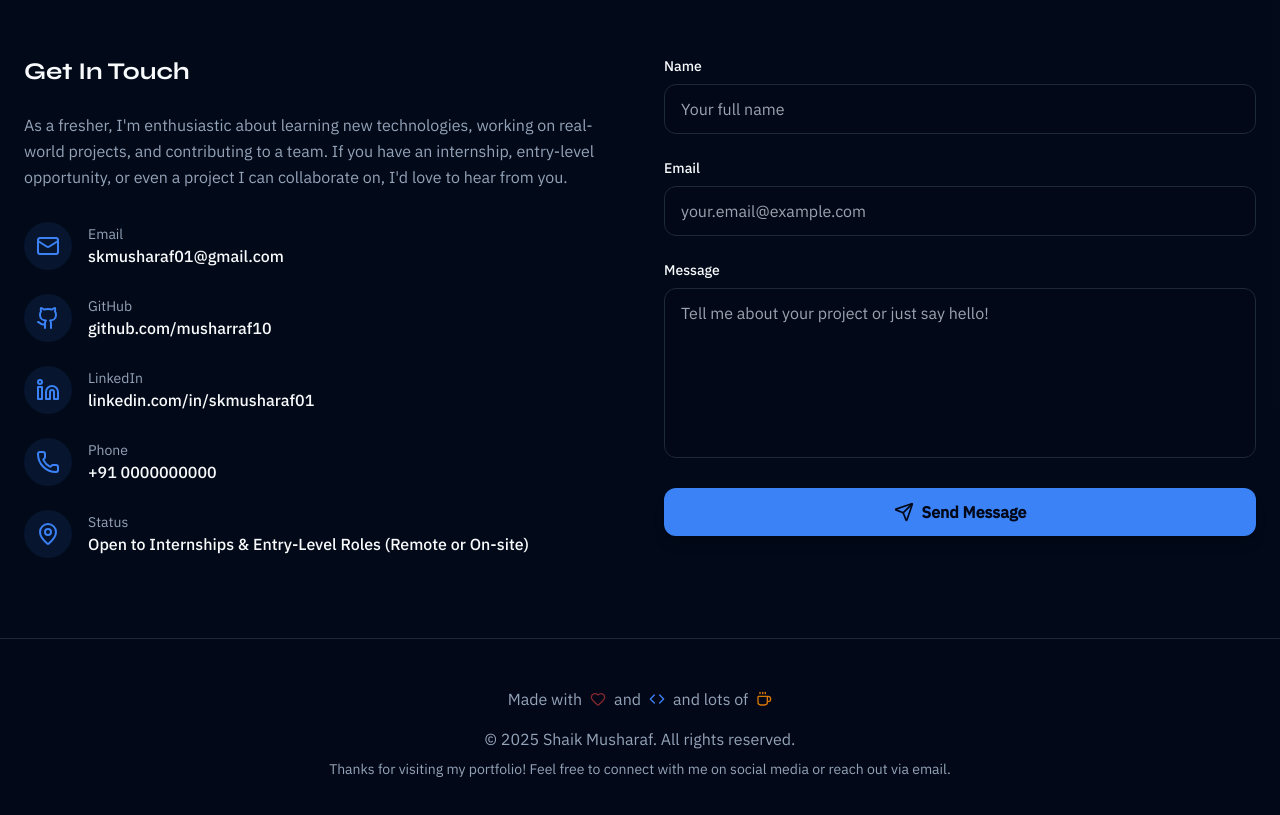
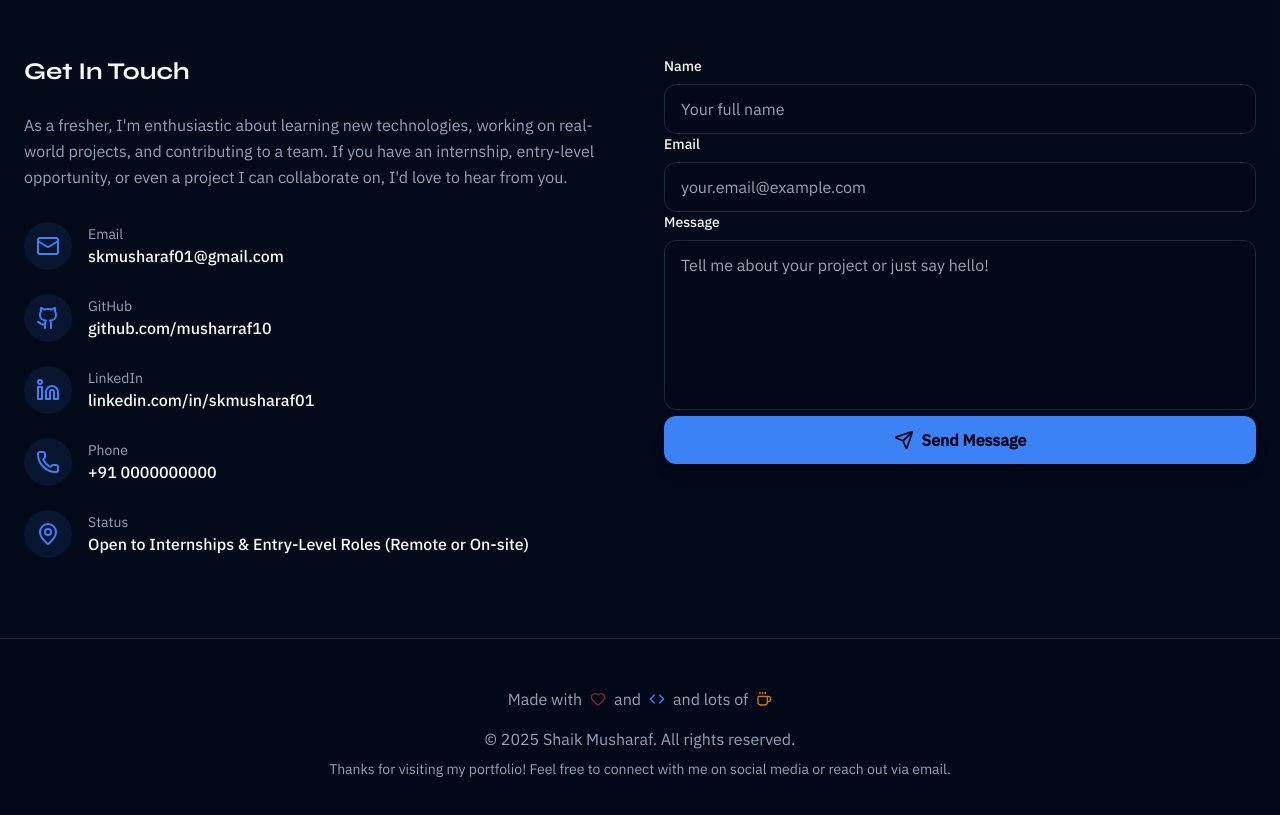
Before and after one commit to musharraf10/static_portfolio, a React (Vite) app: page / in a window 1280 px wide. Shown: the part 5180-5995 px from the top of the page. Built offline with nearby package versions, Linux system fonts and the light colour scheme.

Commit message:
Updated UI

```diff
--- a/src/components/ContactForm.jsx
+++ b/src/components/ContactForm.jsx
@@ -52,7 +52,6 @@ function ContactForm() {
     return (
         <motion.form
             onSubmit={handleSubmit}
-            className="space-y-6"
             initial={{ opacity: 0, x: 50 }}
             whileInView={{ opacity: 1, x: 0 }}
             transition={{ duration: 0.6 }}
```
